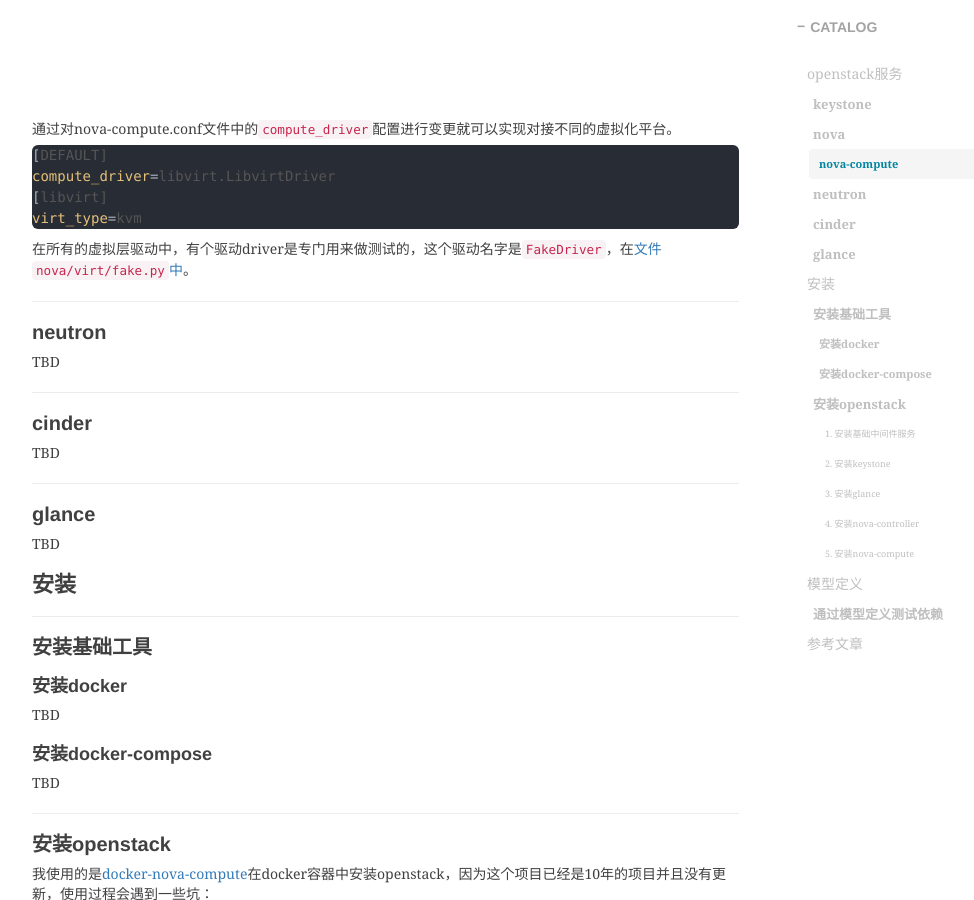
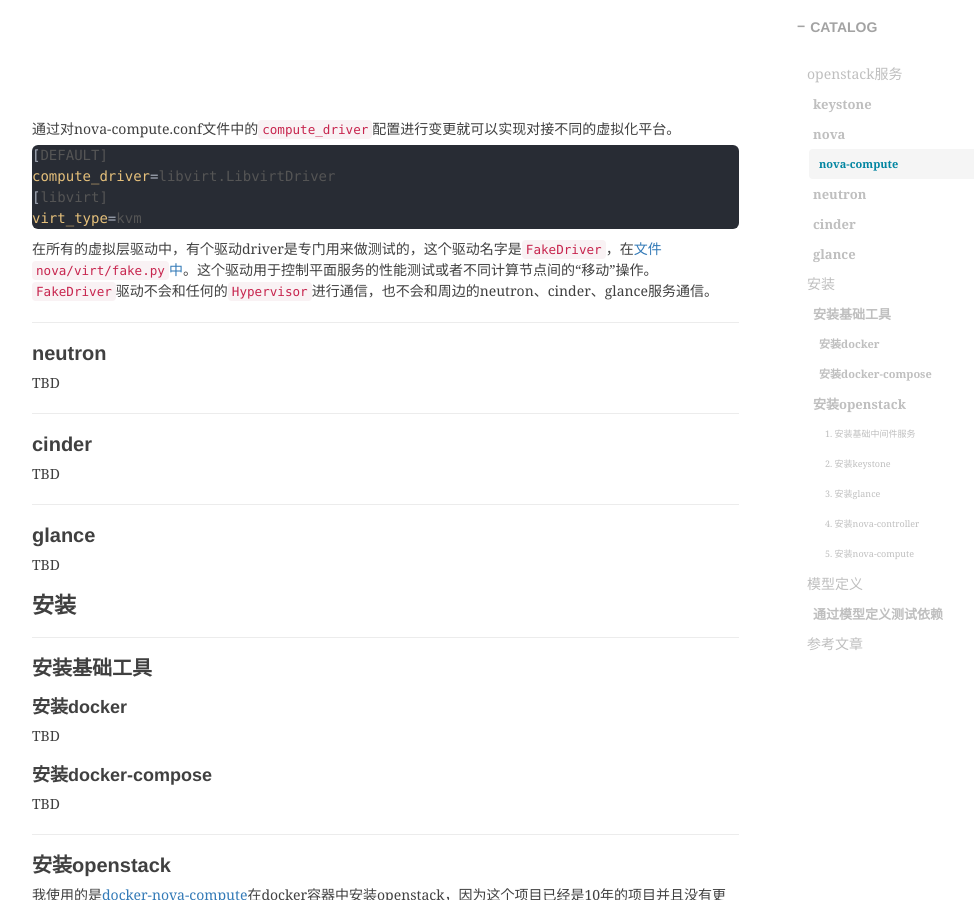
Before and after one commit to shihai1991/shihai1991.github.io, a Jekyll site: the page built from _posts/2024-01-15-在docker上运行nova-compute.md, in a window 1280 px wide and 900 px high, scrolled down 3026 px. Shown: the whole window, without its empty margins (233-1207 px from the left). Built offline with Jekyll 4.4.1, drawn with Linux system fonts in a browser that asks for light colours; nearby versions of some CDN libraries; comment, search, counter and statistics services are not loaded.

Commit message:
Update 2024-01-15-在docker上运行nova-compute.md

````diff
--- a/_posts/2024-01-15-在docker上运行nova-compute.md
+++ b/_posts/2024-01-15-在docker上运行nova-compute.md
@@ -76,7 +76,8 @@
 [libvirt]
 virt_type=kvm
 ```
-在所有的虚拟层驱动中，有个驱动driver是专门用来做测试的，这个驱动名字是`FakeDriver`，在[文件`nova/virt/fake.py`中](https://opendev.org/openstack/nova/src/branch/master/nova/virt/fake.py)。
+在所有的虚拟层驱动中，有个驱动driver是专门用来做测试的，这个驱动名字是`FakeDriver`，在[文件`nova/virt/fake.py`中](https://opendev.org/openstack/nova/src/branch/master/nova/virt/fake.py)。这个驱动用于控制平面服务的性能测试或者不同计算节点间的“移动”操作。`FakeDriver`驱动不会和任何的`Hypervisor`进行通信，也不会和周边的neutron、cinder、glance服务通信。
+
 ## neutron
 TBD
 
````
